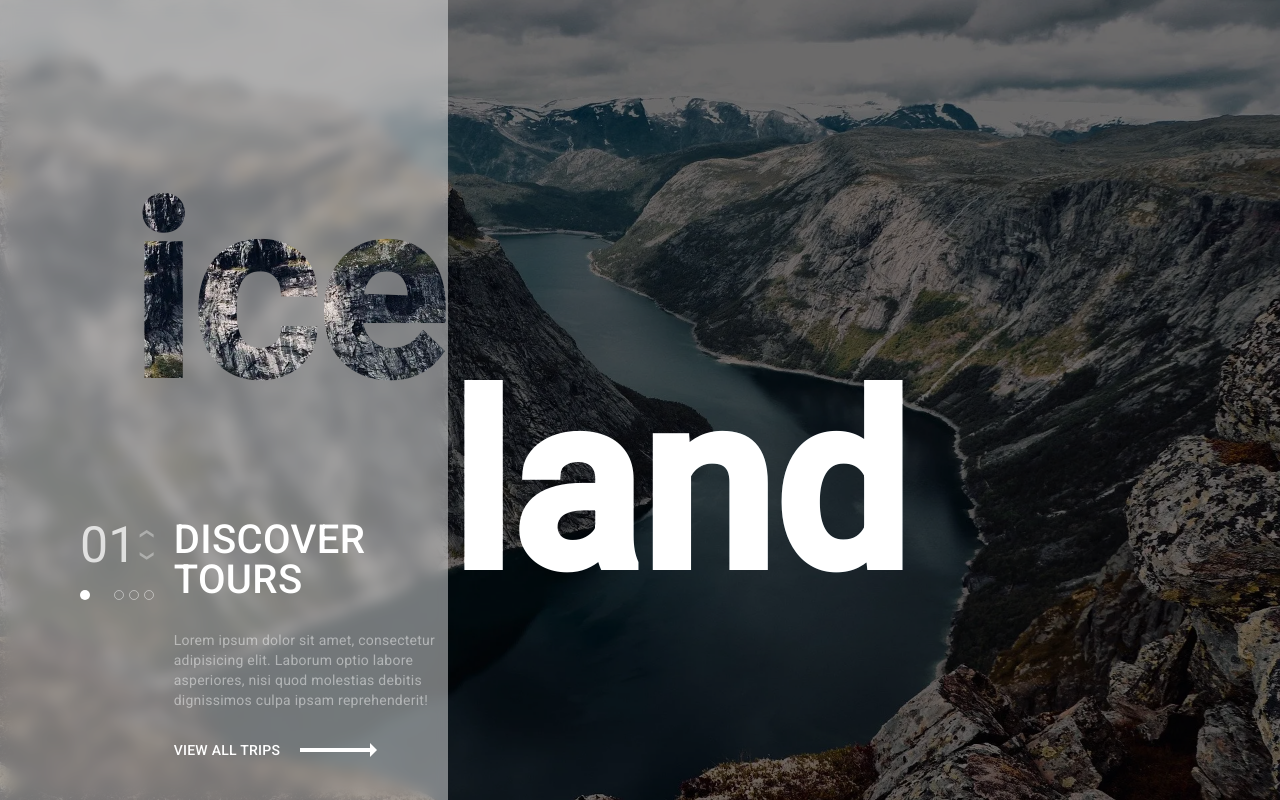
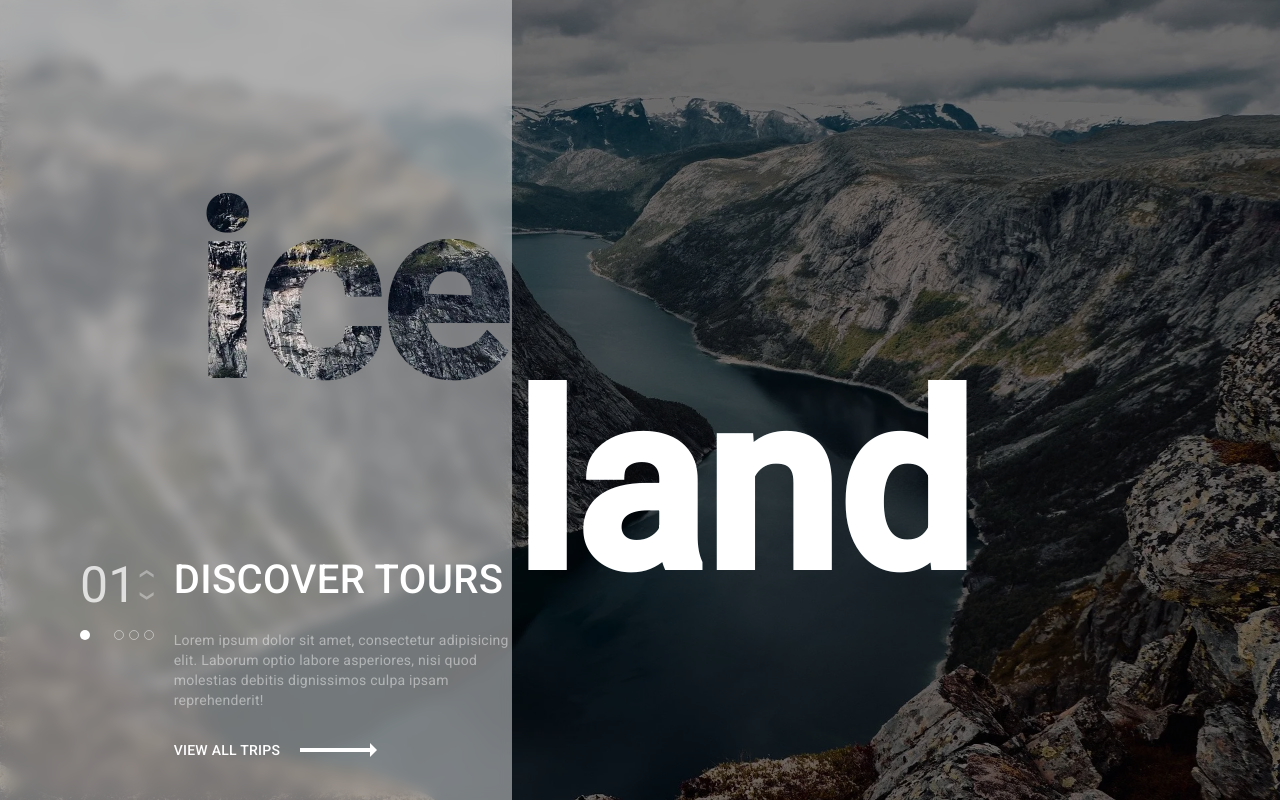
Before and after one commit to evheniyrz/angular-workspace-tutorial, an Angular app: page / in a window 1280 px wide. Built offline with nearby package versions, Linux system fonts and the light colour scheme.

Commit message:
adjust blured panel offset

```diff
--- a/projects/public-pages/src/app/pages/main-page/main-page.component.scss
+++ b/projects/public-pages/src/app/pages/main-page/main-page.component.scss
@@ -8,7 +8,7 @@
   background-size: cover;
   background-position: center;
   isolation: isolate;
-  $blured-panel-offset: 65%;
+  $blured-panel-offset: 60%;
 
   &::before {
     content: "";
```
